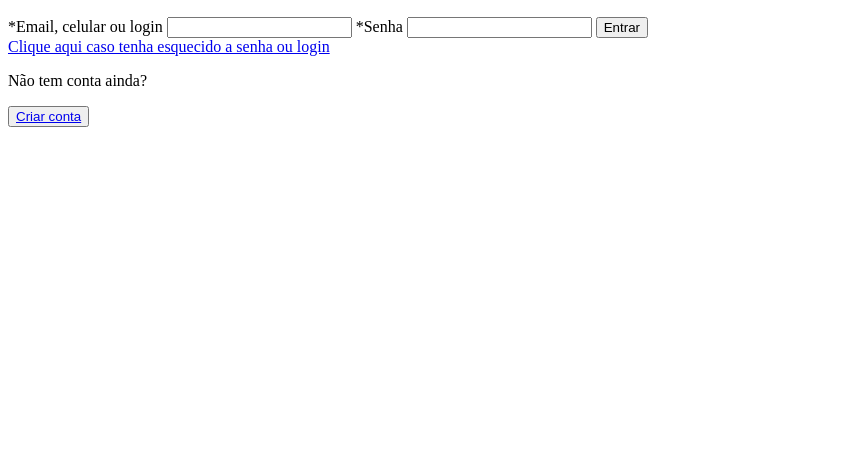
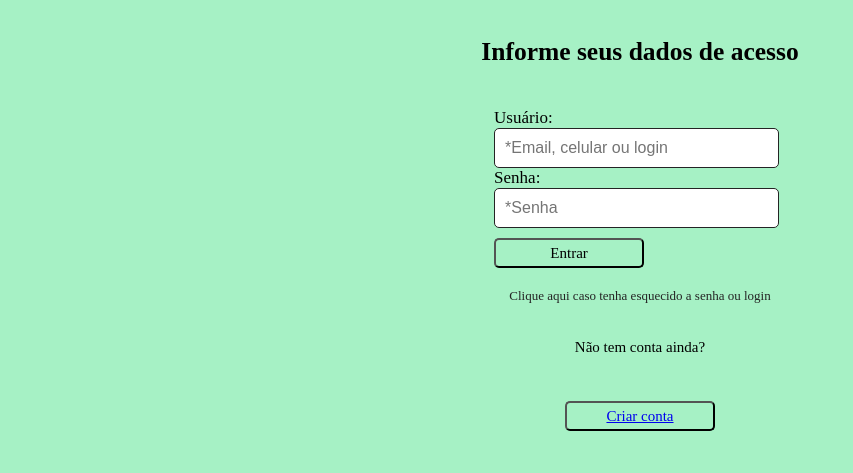
Before and after one commit to smn00/clinica-petfly, a plain HTML site: page html/login.html in a window 1280 px wide. Shown: the part 327-800 px from the top of the page, without its empty margins (0-853 px from the left). Drawn offline with Linux system fonts and the light colour scheme.

Commit message:
atualizacao do login

```diff
--- a/html/login.html
+++ b/html/login.html
@@ -4,24 +4,24 @@
     <meta charset="UTF-8">
     <meta name="viewport" content="width=device-width, initial-scale=1.0">
     <title>Login - Clínica & Petshop</title>
-    <link rel="stylesheet" href="styles.css"> <!-- Usando um CSS externo -->
+    <link rel="stylesheet" href="/styles.css/login.css"> <!-- Usando um CSS externo -->
 </head>
 <body>
     <div class="container">
-        <a href=""><img src="/clinica-petfly/imagem/logo com nome.png" alt="Logo Clinica" class="img__logogrande"></a>
+        <img src="/imagem/logo sem fundo.png" alt="Logo Clinica" class="container__logo">
         <h2 class="container__cadastro">Informe seus dados de acesso</h2>
 
-        <form action="dashboard.html" method="POST">
-            <label for="usuario">*Email, celular ou login</label>
-            <input type="text" id="usuario" name="usuario" required>
+        <form action="dashboard.html" method="POST" class="container__form">
+            <label for="usuario">Usuário:</label>
+            <input type="text" id="usuario" name="usuario" required placeholder="*Email, celular ou login"><br>
 
-            <label for="senha">*Senha</label>
-            <input type="password" id="senha" name="senha" required>
+            <label for="senha">Senha:</label>
+            <input type="password" id="senha" name="senha" required  placeholder="*Senha"><br>
 
             <button type="submit">Entrar</button>
         </form>
-            <a href="#">Clique aqui caso tenha esquecido a senha ou login</a>
-        <p>Não tem conta ainda? </p>
+            <a href="#" class="container__link">Clique aqui caso tenha esquecido a senha ou login</a>
+        <p class="container__paragrafo">Não tem conta ainda? </p>
         <button type="submit"> <a href="cadastro.html">Criar conta</a></button>
     </div>
 </body>
--- /dev/null
+++ b/styles.css/login.css
@@ -0,0 +1,63 @@
+@import url('https://fonts.googleapis.com/css2?family=Poppins:ital,wght@0,100;0,200;0,300;0,400;0,500;0,600;0,700;0,800;0,900;1,100;1,200;1,300;1,400;1,500;1,600;1,700;1,800;1,900&display=swap');
+
+:root{
+    --cor-principal: #a6f1c5;
+    --cor-segunda: #000000;
+    --cor-terceira: #242424;
+    --fonte-princiapal: "popppins";
+}
+
+body{
+    background-color: var(--cor-principal);
+    padding: 30px;
+
+}
+
+button{
+    left:150px;
+    margin-top:10px ;
+    width:150px;
+    border-radius: 5px ;
+    content: '* Required';
+    height: 30px;
+    font-size: 15px;
+    color: #000000;
+    background-color: transparent;
+    font-family: var(--fonte-princiapal);
+    outline: none;
+}
+
+
+
+.container{
+    display: flex;
+    flex-direction: column;
+    align-items: center;
+    font-family: var(--fonte-princiapal);
+    gap: 20px;
+    font-size: 17px;
+}
+
+.container__logo{
+    transform: scale(0.7);
+    padding: 10px;
+
+}
+
+.container__form input {
+    width: 90%;
+    padding: 10px;
+    font-size: 16px;
+    border-radius: 5px;
+    border: 1px solid var(--cor-terceira);
+}
+
+.container__link{
+    color: #242424;
+    text-decoration: none;
+    font-size: 13px;
+}
+
+.container__paragrafo{
+    font-size: 15px;
+}
```
Also changed, not shown: imagem/logo sem fundo.png (added).
